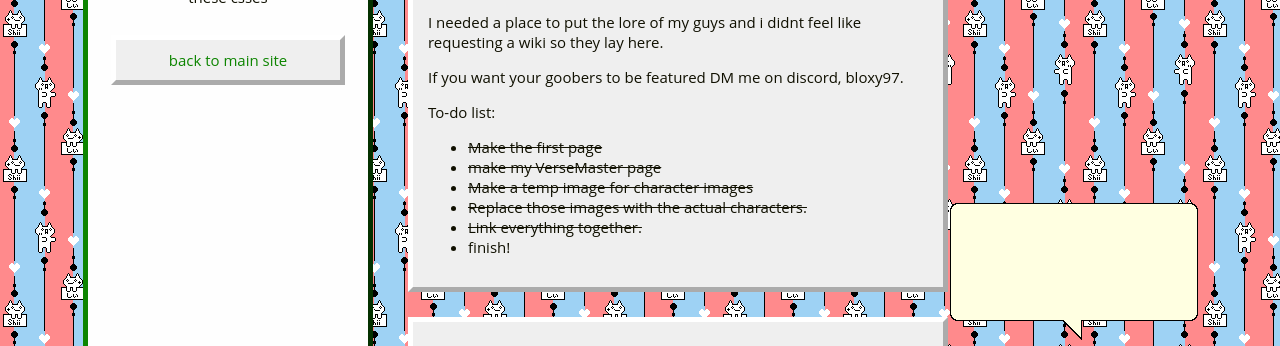
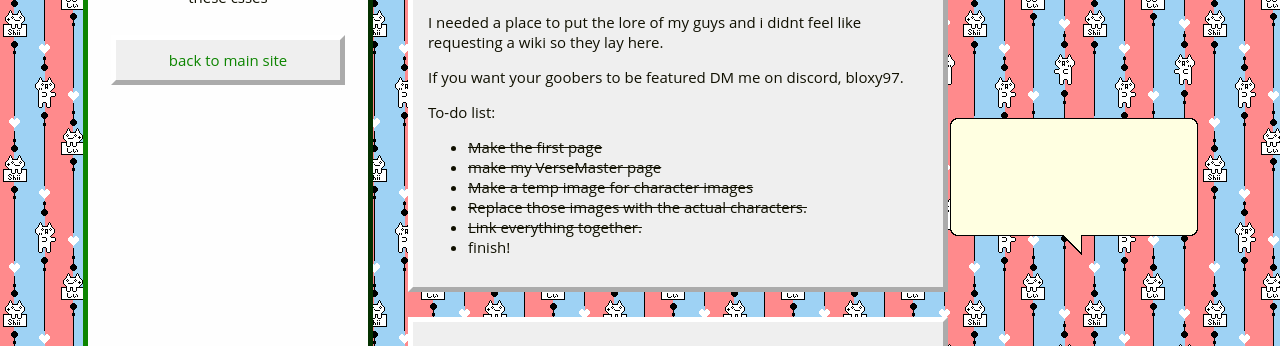
Before and after one commit to bloxy97/neocity97, a plain HTML site: page public/wiki/home.html in a window 1280 px wide. Shown: the part 164-510 px from the top of the page. Drawn offline with Linux system fonts and the light colour scheme.

Commit message:
testing css

```diff
--- a/public/wiki/wiki.css
+++ b/public/wiki/wiki.css
@@ -95,7 +95,8 @@ border: 5px black;
   }
 
 .bubble {
-  bottom: -100px;
+  position: relative;
+  bottom: 85px;
 }
 
 .sideimage img {
```
